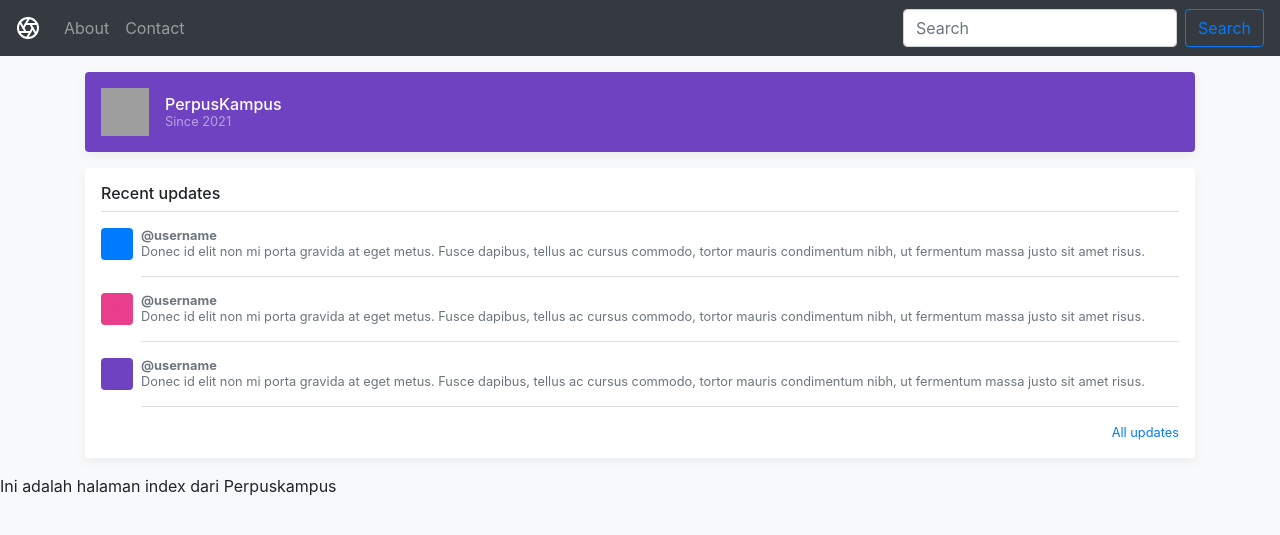
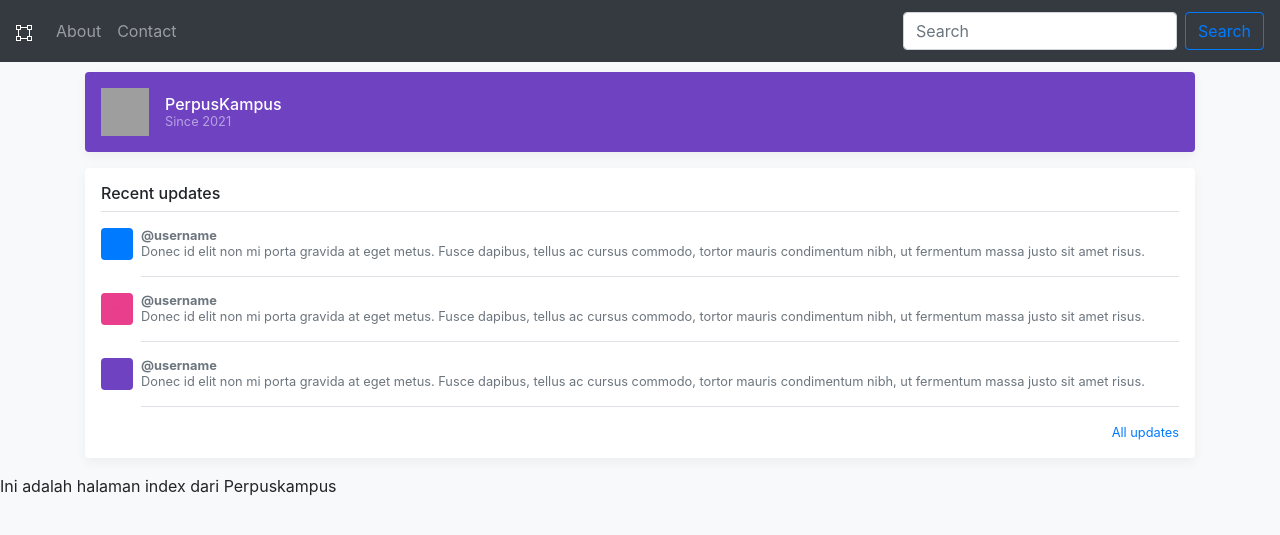
Before and after one commit to perpuskampus/perpuskampus.github.io, a Jekyll site: the page built from index.md, in a window 1280 px wide. Shown: the top 535 px of the page. Built offline with Jekyll 4.4.1, drawn with Linux system fonts in a browser that asks for light colours; nearby versions of some CDN libraries; grey boxes are pictures that could not be loaded.

Commit message:
change logo

```diff
--- a/_includes/header.html
+++ b/_includes/header.html
@@ -1,6 +1,8 @@
 <nav class="navbar navbar-expand-md fixed-top navbar-dark bg-dark">
     <a class="py-2 navbar-brand" href="#">
-        <svg xmlns="http://www.w3.org/2000/svg" width="24" height="24" viewBox="0 0 24 24" fill="none" stroke="currentColor" stroke-width="2" stroke-linecap="round" stroke-linejoin="round" class="d-block mx-auto"><circle cx="12" cy="12" r="10"></circle><line x1="14.31" y1="8" x2="20.05" y2="17.94"></line><line x1="9.69" y1="8" x2="21.17" y2="8"></line><line x1="7.38" y1="12" x2="13.12" y2="2.06"></line><line x1="9.69" y1="16" x2="3.95" y2="6.06"></line><line x1="14.31" y1="16" x2="2.83" y2="16"></line><line x1="16.62" y1="12" x2="10.88" y2="21.94"></line></svg>
+        <svg xmlns="http://www.w3.org/2000/svg" width="16" height="16" fill="currentColor" class="bi bi-bounding-box" viewBox="0 0 16 16">
+            <path d="M5 2V0H0v5h2v6H0v5h5v-2h6v2h5v-5h-2V5h2V0h-5v2H5zm6 1v2h2v6h-2v2H5v-2H3V5h2V3h6zm1-2h3v3h-3V1zm3 11v3h-3v-3h3zM4 15H1v-3h3v3zM1 4V1h3v3H1z"/>
+        </svg>
     </a>
     <button class="navbar-toggler p-0 border-0" type="button" data-toggle="offcanvas">
         <span class="navbar-toggler-icon"></span>
```
